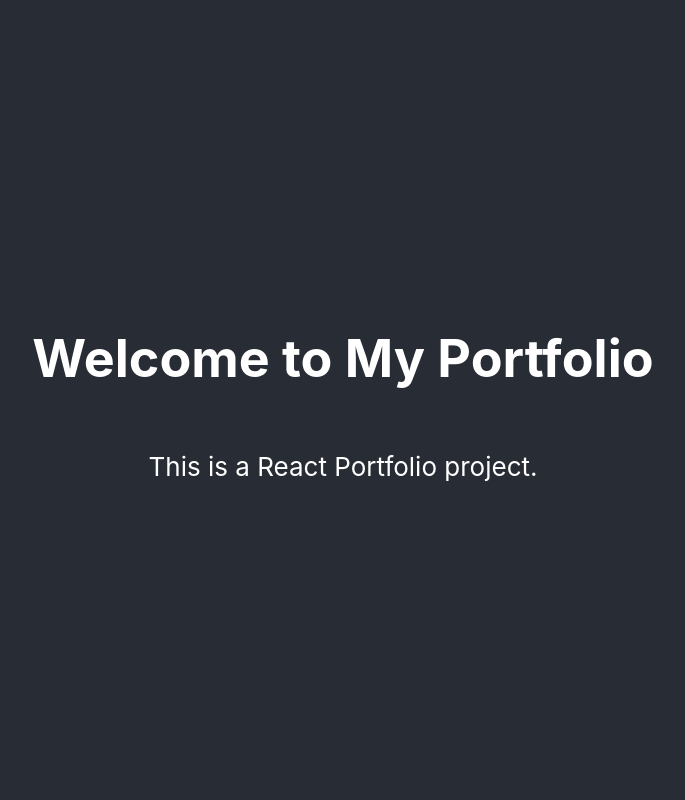
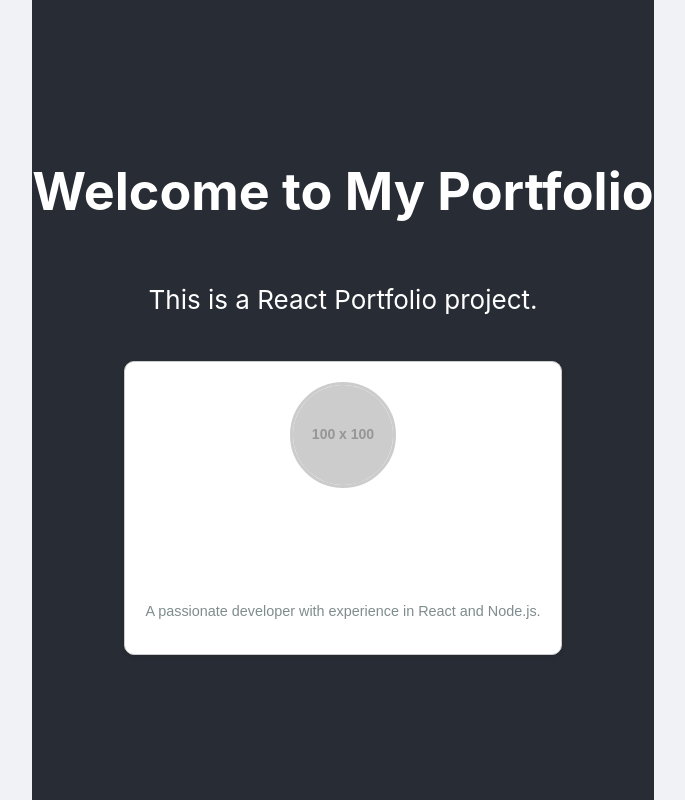
Before and after one commit to Ish200565/React-Portfolio, a React (Create React App) app: page / in a window 1280 px wide. Shown: the whole page, without its empty margins (297-982 px from the left). Built offline with nearby package versions, Linux system fonts and the light colour scheme; the HTML template or start-up script is replaced by a standard one.

Commit message:
Created UserProfileCard

```diff
--- a/src/App.css
+++ b/src/App.css
@@ -1,6 +1,11 @@
 /* For global layout styles only */
 .App {
   text-align: center;
+   background-color: #f0f2f5;
+  display: flex;
+  justify-content: center;
+  align-items: center;
+  height: 100vh;
 }
 
 .App-header {
--- a/src/App.js
+++ b/src/App.js
@@ -1,4 +1,6 @@
 /*The main assembler*/
+
+import UserProfileCard from './components/UserProfileCard/UserProfileCard';
 import './App.css';
 
 function App() {
@@ -7,6 +9,7 @@ function App() {
       <header className="App-header">
         <h1>Welcome to My Portfolio</h1>
         <p>This is a React Portfolio project.</p>
+        <UserProfileCard />
       </header>
     </div>
   );
--- a/src/components/UserProfileCard/UserProfileCard.css
+++ b/src/components/UserProfileCard/UserProfileCard.css
@@ -0,0 +1,29 @@
+.card{
+
+    border: 1px solid #ccc;
+    border-radius: 10px;
+    padding: 20px;
+    text-align: left;
+    background-color: #fff;
+    box-shadow: 0 2px 5px rgba(0,0,0,0.1);
+    margin: 20px auto;
+    text-align: center;
+    font-family: sans-serif;
+}
+
+.card-avatar{
+    width:100px;
+    height:100px;
+    border-radius:50%;
+    border:3px solid #ccc;
+}
+.card-title{
+    margin:10px 0 5px;
+    color:#34495e;
+
+}
+
+.card-bio{
+    color:#7f8c8d;
+    font-size:0.9rem;
+}
--- a/src/components/UserProfileCard/UserProfileCard.js
+++ b/src/components/UserProfileCard/UserProfileCard.js
@@ -0,0 +1,17 @@
+import React from 'react';
+import './UserProfileCard.css'; //connects the css file for styling
+
+const USerProfileCard=()=>{
+    return(
+        <div className="card">
+            <img
+            className="card-avatar"
+            src="https://via.placeholder.com/100"
+            alt="User Avatar"
+        />
+        <h2 className="card-name">John Doe</h2>
+        <p className="card-bio">A passionate developer with experience in React and Node.js.</p>
+        </div>
+        )  ;
+};
+export default USerProfileCard;
```
